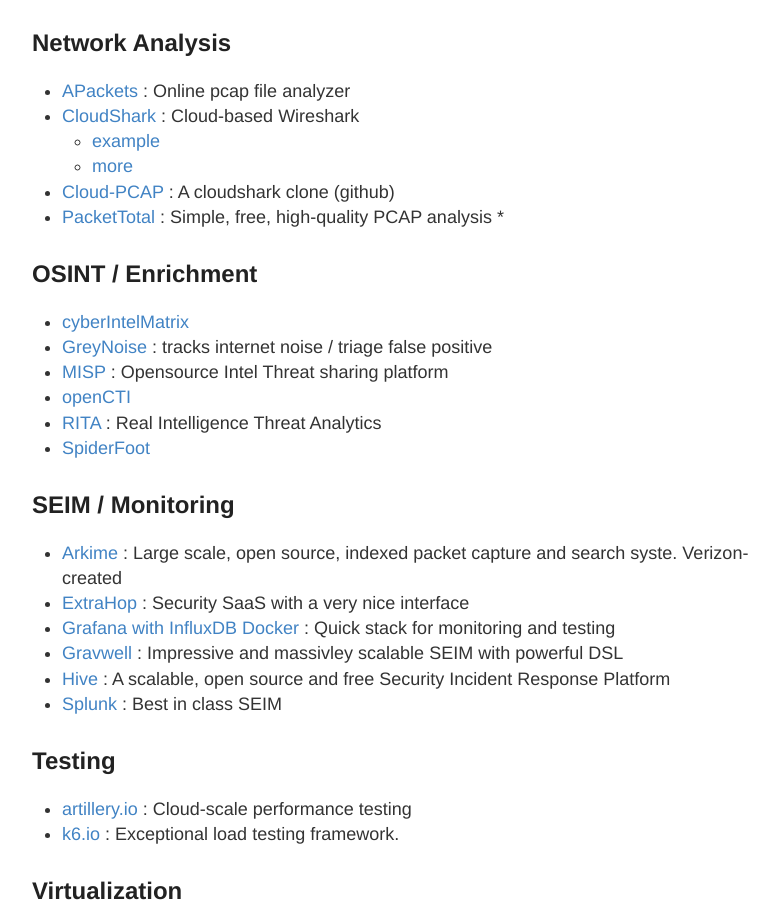
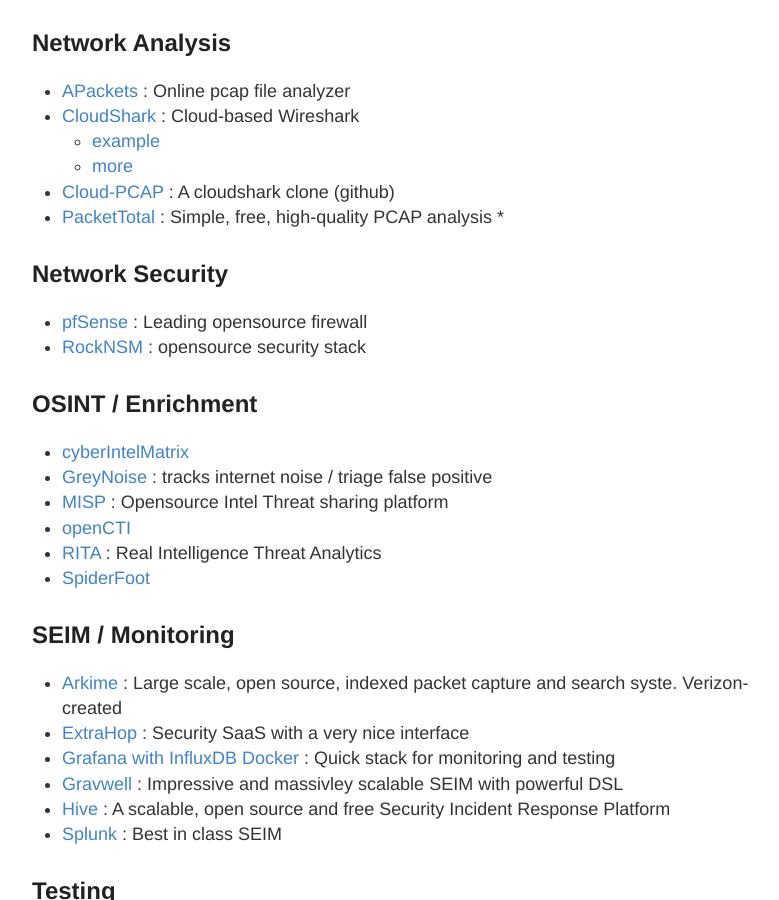
Before and after one commit to stevehenderson/stevehenderson.github.io, a Jekyll site: the page built from tools.md, in a window 1280 px wide and 900 px high, scrolled down 784 px. Shown: the whole window, without its empty margins (248-1027 px from the left). Built offline with Jekyll 4.4.1, drawn with Linux system fonts in a browser that asks for light colours; our own code applies the rules of GitHub Pages for plain Markdown files.

Commit message:
Update tools.md

```diff
--- a/tools.md
+++ b/tools.md
@@ -23,6 +23,10 @@
       * [more](https://packetlife.net/captures/)
    * [Cloud-PCAP](https://github.com/thepacketgeek/cloud-pcap) : A cloudshark clone (github)
    * [PacketTotal](https://packettotal.com/) : Simple, free, high-quality PCAP analysis   *
+
+## Network Security
+   * [pfSense](https://www.pfsense.org/download/) : Leading opensource firewall
+   * [RockNSM](https://rocknsm.io/) : opensource security stack
 
 ## OSINT / Enrichment
    * [cyberIntelMatrix](https://cyberintelmatrix.com/)
```
